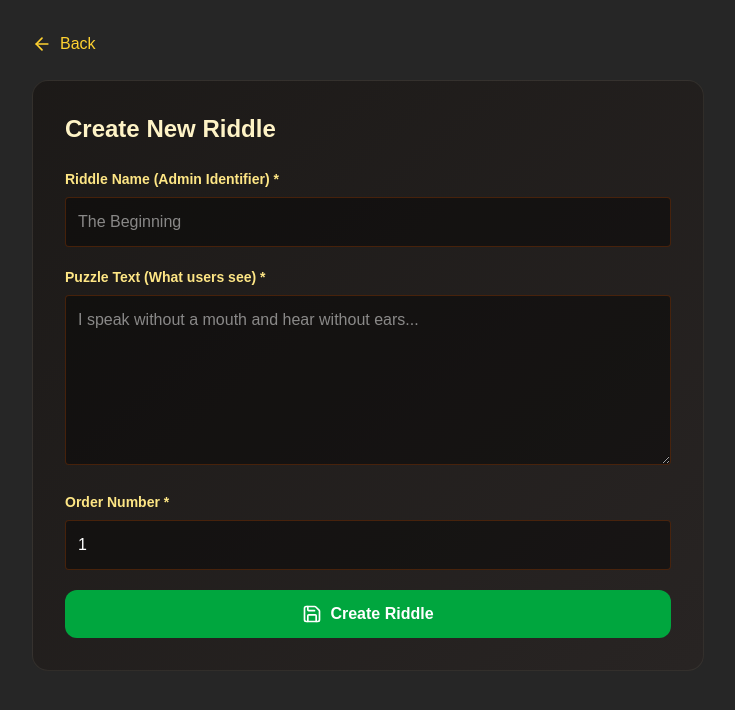
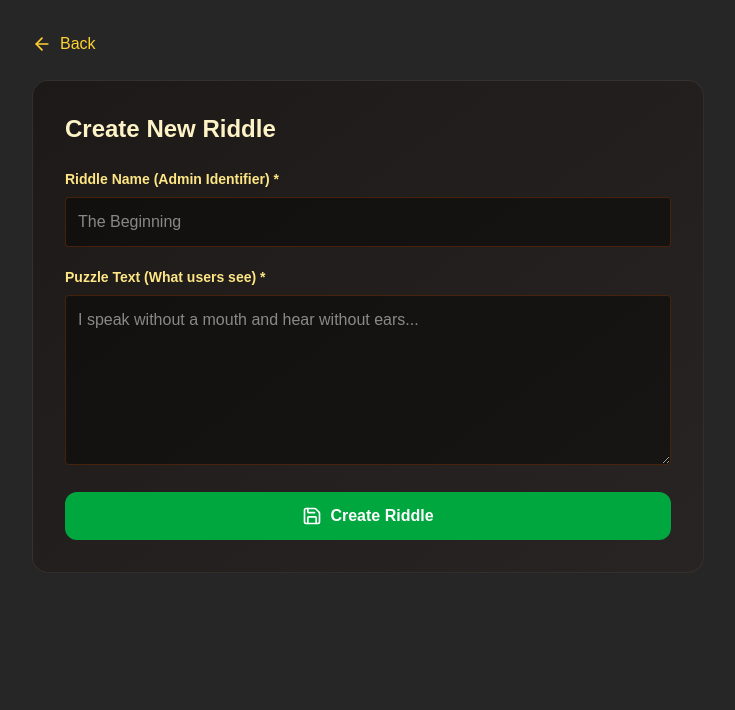
Before and after one commit to Xplorica-FIEM/toth-25-frontend, a Next.js app: page /admin/riddles/create in a window 1280 px wide. Shown: the top 710 px of the page, without its empty margins (272-1007 px from the left). Built offline with nearby package versions, Linux system fonts and the light colour scheme; no server answers; sample sign-in values are in the browser's storage; a web font is replaced by a local one.

Commit message:
refactor: remove orderNumber from riddle creation form

```diff
--- a/src/pages/admin/riddles/create.jsx
+++ b/src/pages/admin/riddles/create.jsx
@@ -11,7 +11,6 @@ function CreateRiddleContent() {
   const [form, setForm] = useState({
     riddleName: "",
     puzzleText: "",
-    orderNumber: 1,
   });
   const [loading, setLoading] = useState(false);
   const [error, setError] = useState("");
@@ -32,7 +31,6 @@ function CreateRiddleContent() {
       const response = await createRiddle({
         riddleName: form.riddleName,
         puzzleText: form.puzzleText,
-        orderNumber: parseInt(form.orderNumber),
       });
 
       if (response.ok) {
@@ -111,22 +109,6 @@ function CreateRiddleContent() {
                 />
               </div>
 
-              <div>
-                <label className="text-amber-200 text-sm font-semibold block mb-2">
-                  Order Number *
-                </label>
-                <input
-                  type="number"
-                  name="orderNumber"
-                  value={form.orderNumber}
-                  onChange={handleChange}
-                  required
-                  min="1"
-                  placeholder="1"
-                  className="w-full p-3 rounded bg-black/40 text-white border border-amber-900/50 focus:border-amber-500 focus:outline-none"
-                />
-              </div>
-
               <button
                 type="submit"
                 disabled={loading}
```
